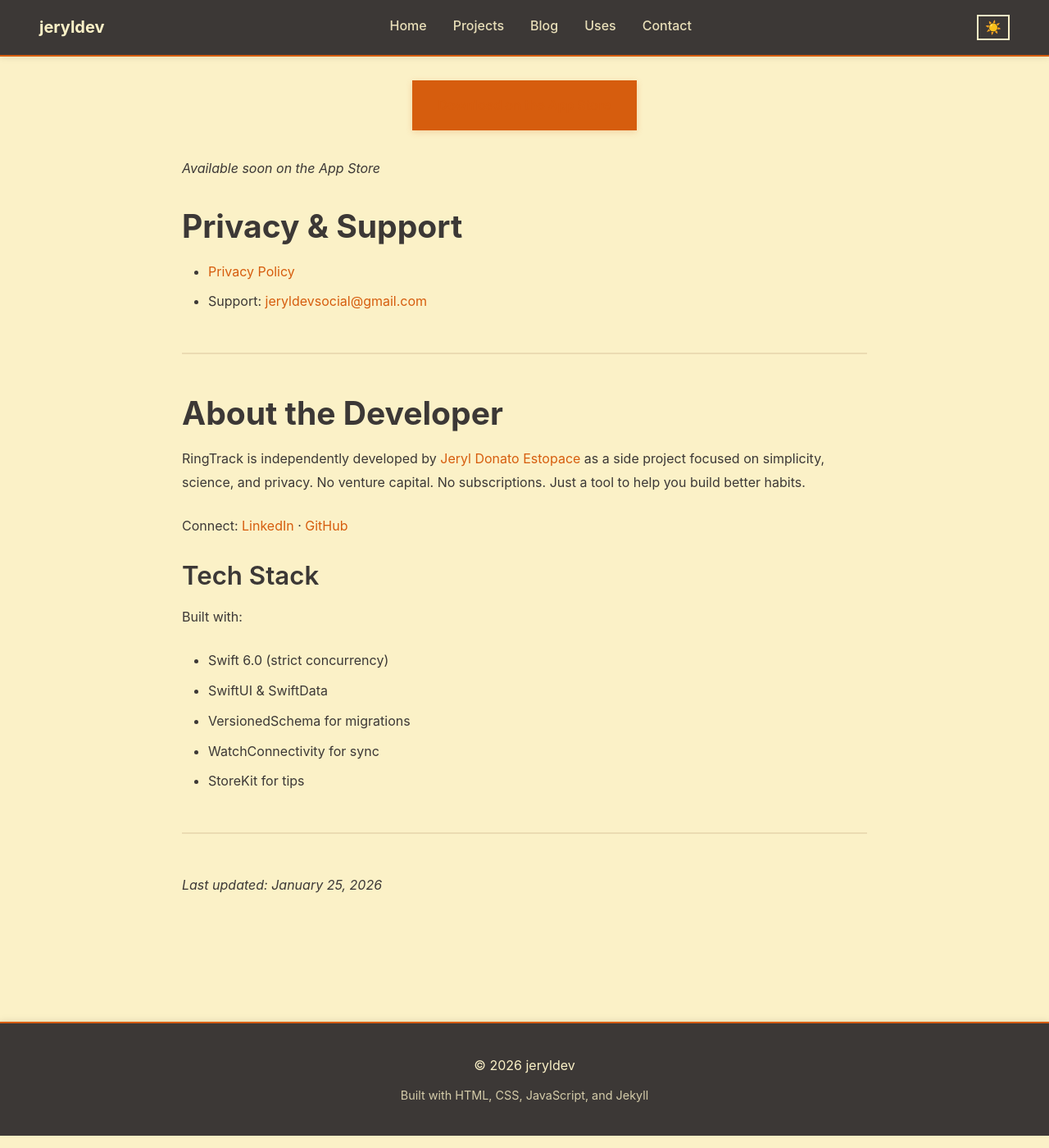
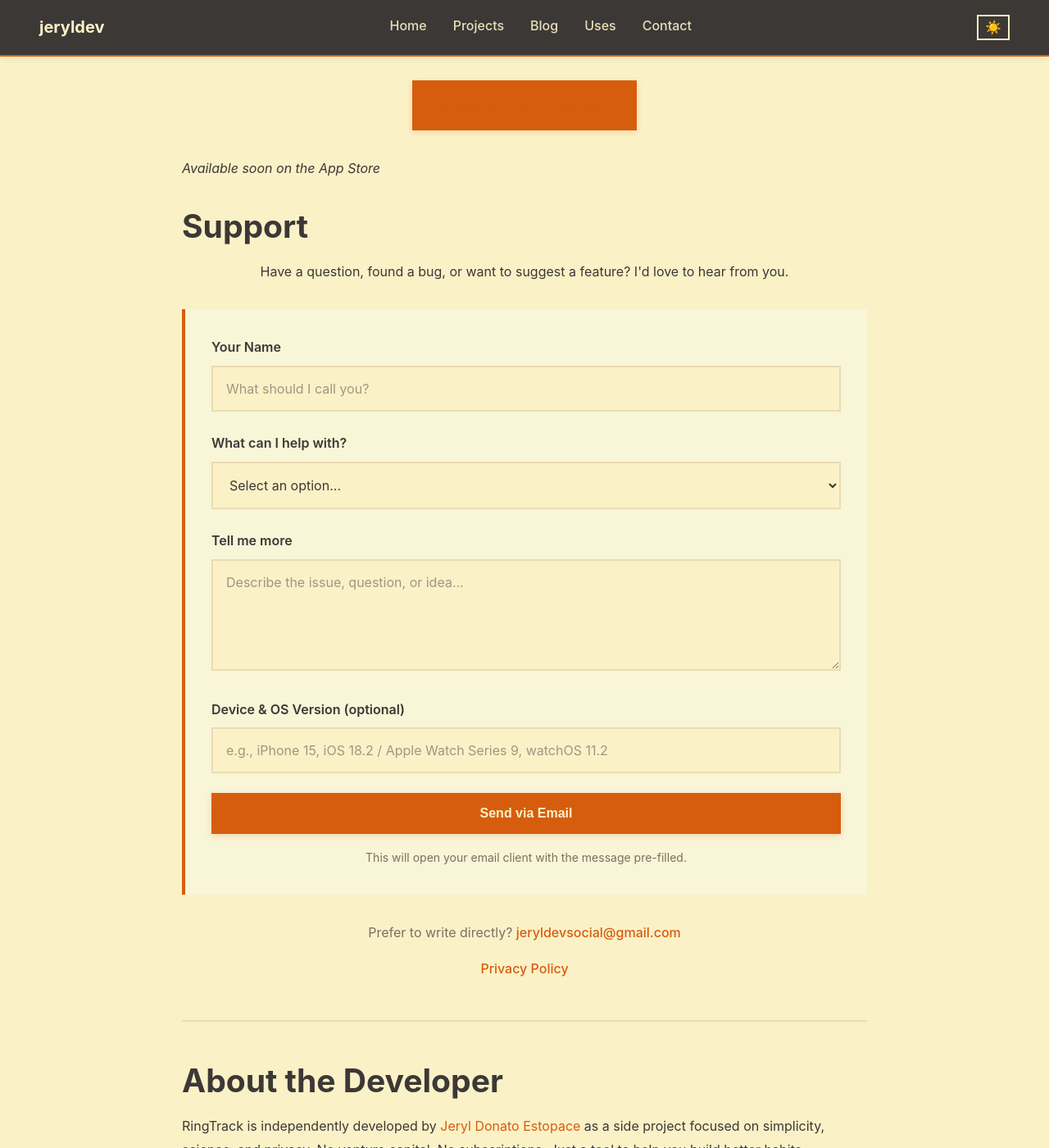
Before and after one commit to jeryldev/jeryldev.github.io, a Jekyll site: the page built from ringtrack.md, in a window 1280 px wide and 1400 px high, scrolled down 2956 px. Shown: the whole window at 82% size. Built offline with Jekyll 4.4.1, drawn with Linux system fonts in a browser that asks for light colours.

Commit message:
Add support form to RingTrack page
Add structured support form with issue type dropdown, message field,
and optional device info. Update privacy page to link to support form
instead of showing email directly.

```diff
--- a/ringtrack.md
+++ b/ringtrack.md
@@ -98,10 +98,158 @@ RingTrack is completely free with no subscription. If you find it valuable, you
 
 _Available soon on the App Store_
 
-## Privacy & Support
+## Support {#support}
 
-- [Privacy Policy](/ringtrack-privacy/)
-- Support: [jeryldevsocial@gmail.com](mailto:jeryldevsocial@gmail.com)
+<div class="support-section">
+  <p>Have a question, found a bug, or want to suggest a feature? I'd love to hear from you.</p>
+
+  <form id="support-form" class="support-form">
+    <div class="form-group">
+      <label for="name">Your Name</label>
+      <input type="text" id="name" name="name" required placeholder="What should I call you?">
+    </div>
+
+    <div class="form-group">
+      <label for="issue-type">What can I help with?</label>
+      <select id="issue-type" name="issue-type" required>
+        <option value="">Select an option...</option>
+        <option value="Bug Report">Bug Report</option>
+        <option value="Feature Request">Feature Request</option>
+        <option value="Question">Question</option>
+        <option value="Other">Other</option>
+      </select>
+    </div>
+
+    <div class="form-group">
+      <label for="message">Tell me more</label>
+      <textarea id="message" name="message" rows="5" required placeholder="Describe the issue, question, or idea..."></textarea>
+    </div>
+
+    <div class="form-group">
+      <label for="device">Device & OS Version (optional)</label>
+      <input type="text" id="device" name="device" placeholder="e.g., iPhone 15, iOS 18.2 / Apple Watch Series 9, watchOS 11.2">
+    </div>
+
+    <button type="submit" class="btn btn-primary">Send via Email</button>
+    <p class="form-note">This will open your email client with the message pre-filled.</p>
+  </form>
+
+  <div class="support-alt">
+    <p>Prefer to write directly? <a href="mailto:jeryldevsocial@gmail.com">jeryldevsocial@gmail.com</a></p>
+    <p><a href="/ringtrack-privacy/">Privacy Policy</a></p>
+  </div>
+</div>
+
+<script>
+document.getElementById('support-form').addEventListener('submit', function(e) {
+  e.preventDefault();
+
+  const name = document.getElementById('name').value;
+  const issueType = document.getElementById('issue-type').value;
+  const message = document.getElementById('message').value;
+  const device = document.getElementById('device').value;
+
+  const subject = encodeURIComponent('RingTrack ' + issueType);
+  const body = encodeURIComponent(
+    'Hi Jeryl,\n\n' +
+    'My name is ' + name + '.\n\n' +
+    'Issue Type: ' + issueType + '\n\n' +
+    'Details:\n' + message + '\n\n' +
+    (device ? 'Device Info: ' + device + '\n\n' : '') +
+    'Thanks!'
+  );
+
+  window.location.href = 'mailto:jeryldevsocial@gmail.com?subject=' + subject + '&body=' + body;
+});
+</script>
+
+<style>
+  .support-section {
+    max-width: 900px;
+    margin: 0 auto;
+  }
+
+  .support-section > p {
+    text-align: center;
+    margin-bottom: var(--space-4);
+  }
+
+  .support-form {
+    background: var(--card-bg);
+    padding: var(--space-4);
+    border-left: 4px solid var(--primary);
+    margin-bottom: var(--space-4);
+  }
+
+  .support-form .form-group {
+    margin-bottom: var(--space-3);
+  }
+
+  .support-form .form-group label {
+    display: block;
+    font-weight: var(--font-semibold);
+    color: var(--secondary);
+    margin-bottom: var(--space-1);
+  }
+
+  .support-form .form-group input,
+  .support-form .form-group textarea,
+  .support-form .form-group select {
+    width: 100%;
+    padding: var(--space-2);
+    font-size: var(--text-base);
+    font-family: inherit;
+    border: 2px solid var(--border);
+    background: var(--light-bg);
+    color: var(--text);
+    transition: border-color 0.3s ease;
+  }
+
+  .support-form .form-group input:focus,
+  .support-form .form-group textarea:focus,
+  .support-form .form-group select:focus {
+    outline: none;
+    border-color: var(--primary);
+  }
+
+  .support-form .form-group input::placeholder,
+  .support-form .form-group textarea::placeholder {
+    color: var(--text-secondary);
+    opacity: 0.7;
+  }
+
+  .support-form .form-group textarea {
+    resize: vertical;
+    min-height: 100px;
+  }
+
+  .support-form .btn {
+    width: 100%;
+    padding: var(--space-2);
+  }
+
+  .form-note {
+    text-align: center;
+    font-size: var(--text-sm);
+    color: var(--text-secondary);
+    margin-top: var(--space-2);
+    margin-bottom: 0;
+  }
+
+  .support-alt {
+    text-align: center;
+    color: var(--text-secondary);
+  }
+
+  .support-alt a {
+    color: var(--primary);
+    font-weight: var(--font-medium);
+  }
+
+  .support-alt p {
+    margin-bottom: var(--space-2);
+  }
+</style>
 
 ---
 
```
Also changed, not shown: ringtrack-privacy.md (+1 -1 lines).
